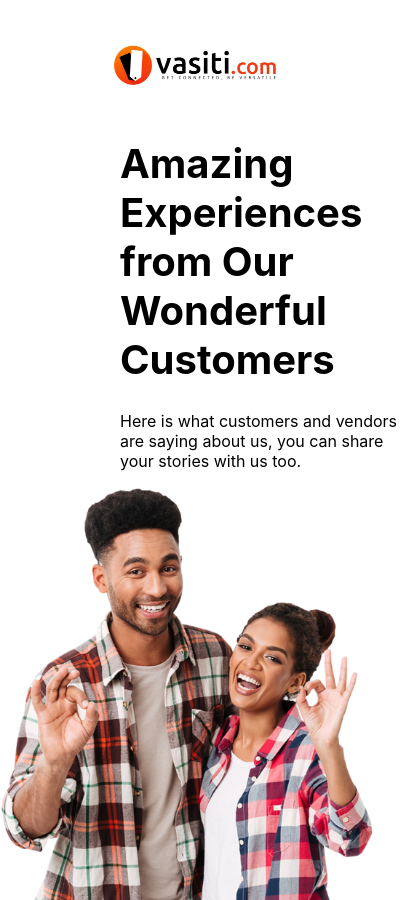
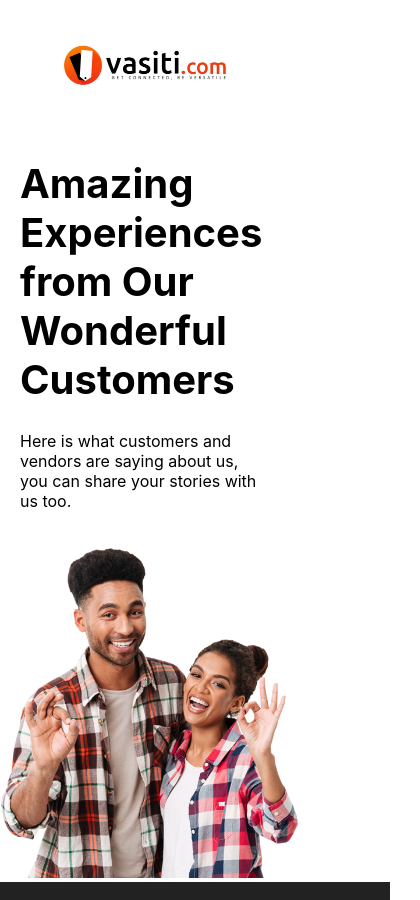
Before and after one commit to hdtouch101/vasity-assessment, a plain HTML site: page index.html in a window 390 px wide. Shown: the top 900 px of the page, 420 px wide, since content can reach past the window. Drawn offline with Linux system fonts and the light colour scheme.

Commit message:
Add files via upload

```diff
--- a/styles.css
+++ b/styles.css
@@ -218,14 +218,22 @@ a{
     .nav-content1, .nav-2 {
         display: none;
     }
+    .nav-logo{
+        margin: 0;
+        padding-right: 100px;
+
+    }
     .content-header{
         display: flex;
         flex-direction: column;
         width: 100%;
         margin: 0;
+        padding: 0;
     }
     .header-text{
-        width: 300px;
+        width: 250px;
+        padding: 20px;
+        margin: 0;
 
 
     }
@@ -241,7 +249,7 @@ a{
         /* padding-left: 100px; */
     }
     .amazing{
-        width: 100%;
+        width: 80%;
     }
     .testimonial-1{
         display: flex;
@@ -301,10 +309,14 @@ a{
         padding-left: 40px;
     }
     .subscribe{
-        width: auto;
-        padding: 20px 30px;
+        width: 70%;
+        padding: 20px;
+    }
+    form{
+        width: 80%;
     }
     .footer{
         display: flex;
         flex-direction: column;
     }
+}
```
